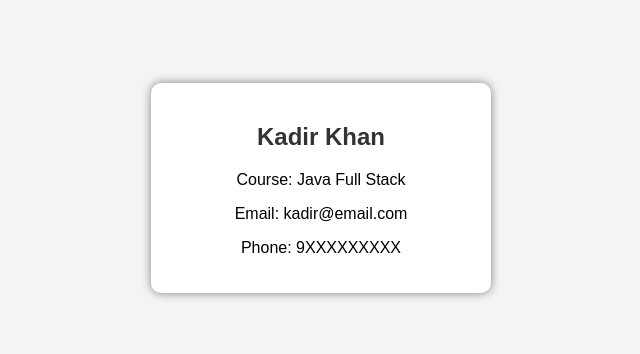
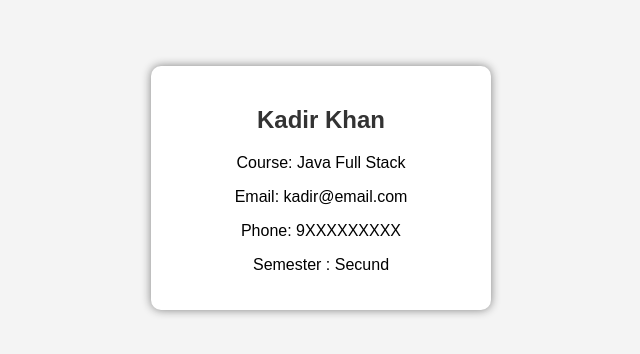
Before and after one commit to abdul-kadir2008/QR-Code, a plain HTML site: page index.html in a window 1280 px wide. Shown: the part 220-574 px from the top of the page, without its empty margins (319-959 px from the left). Drawn offline with Linux system fonts and the light colour scheme.

Commit message:
Add semester information to index.html

```diff
--- a/index.html
+++ b/index.html
@@ -34,6 +34,7 @@
         <p>Course: Java Full Stack</p>
         <p>Email: kadir@email.com</p>
         <p>Phone: 9XXXXXXXXX</p>
+        <p>Semester : Secund</p>
     </div>
 </body>
 
```
